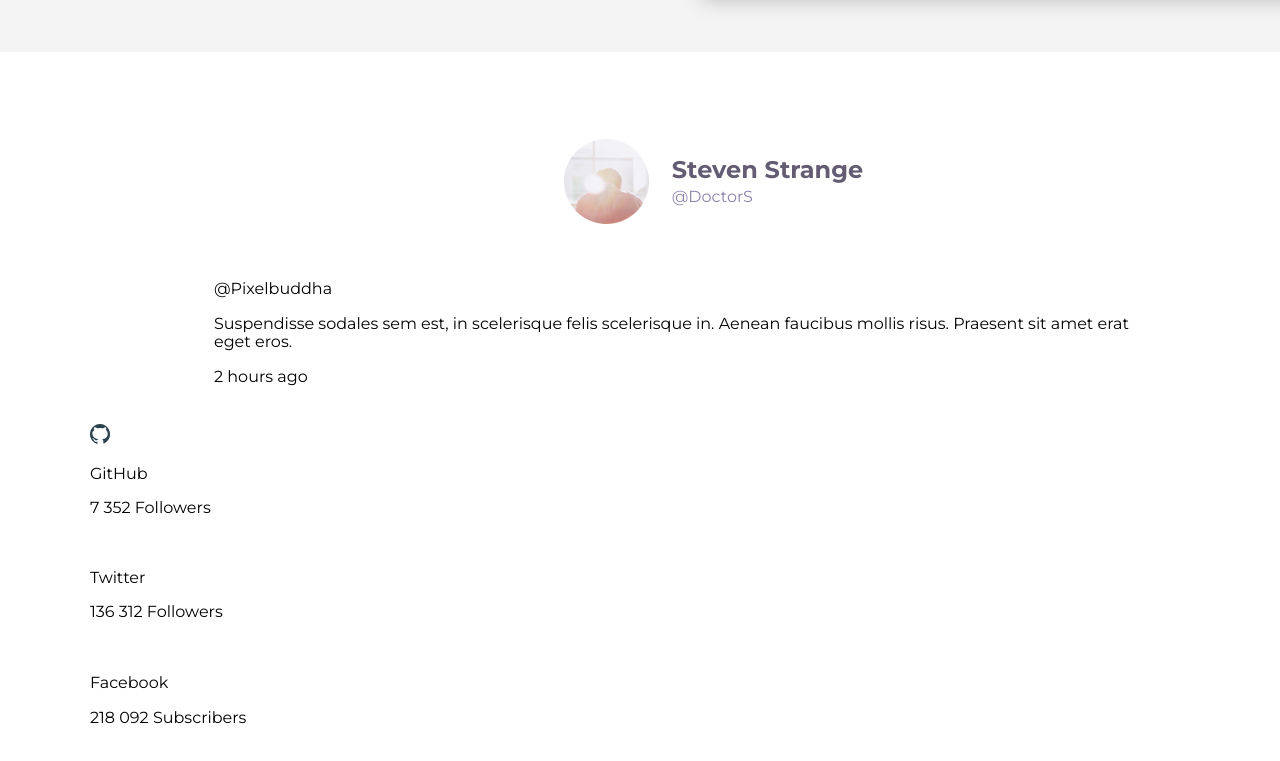
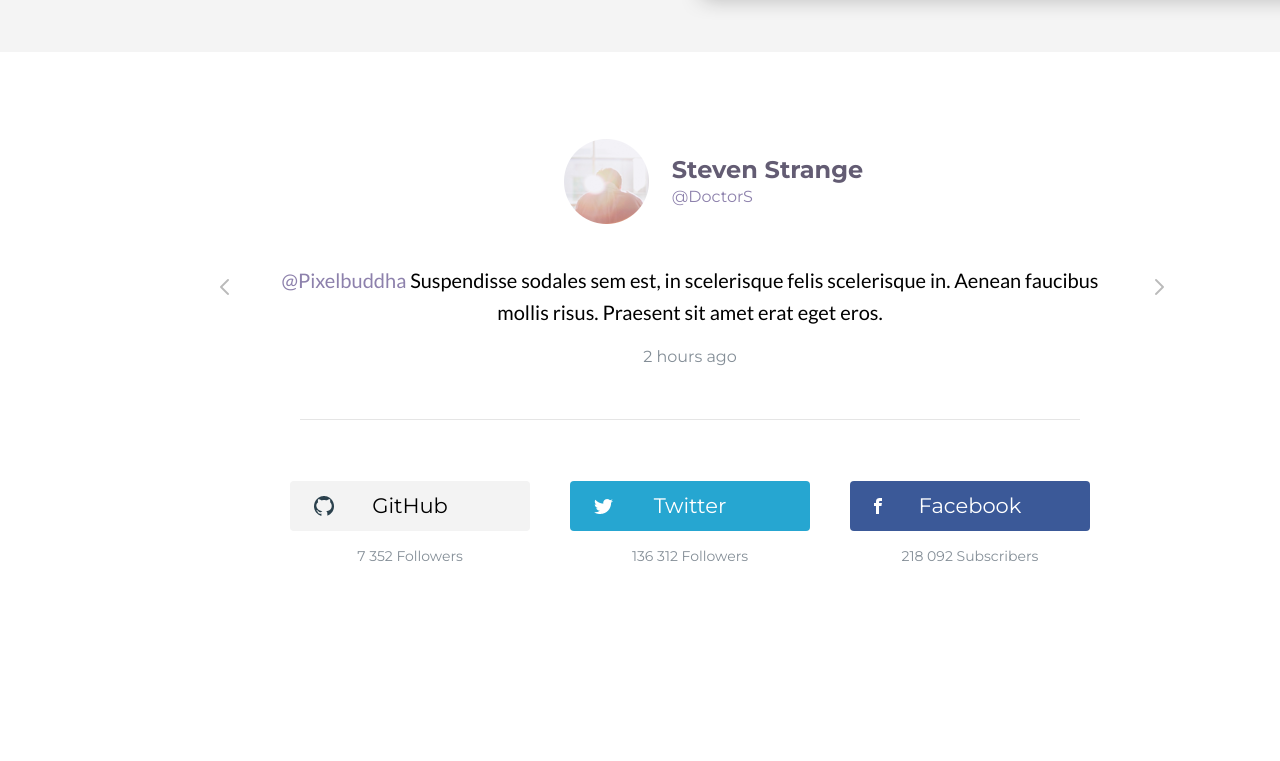
Before and after one commit to ElijahBark/forkio-step-project, a website: page src/index.html in a window 1280 px wide. Shown: the part 661-1422 px from the top of the page. After the commit the page ends 1305 px from the top, so only its background shows below. Drawn offline with nearby package versions, Linux system fonts and the light colour scheme.

Commit message:
320p version finished + Desktop version fixed

```diff
--- a/src/scss/_carousel-desktop.scss
+++ b/src/scss/_carousel-desktop.scss
@@ -68,4 +68,145 @@ $font-stack-lato: 'Lato', sans-serif;
     }
   }
 
+  .carousel__slider{
+    margin: 25px auto;
+    width:847px;
+
+    div{
+      text-align: center;
+      font-family: $font-stack-lato;
+      font-weight: 400;
+      font-size: 20px;
+      line-height: 32px;
+
+      p{
+        display: inline;
+      }
+    }
+  }
+
+  .slick-prev:before {
+    color: #a4a4a4;
+  }
+  .slick-next:before {
+    color: #a4a4a4;
+  }
+
+  .purple{
+    color: #8d81ac;
+  }
+
+  .post-time{
+    display: block;
+    margin-top: 10px;
+
+    p{
+      height: 16px;
+      color: #848e97;
+      font-family: $font-stack-montserrat;
+      font-size: 16px;
+      font-weight: 400;
+      line-height: 32px;
+    }
+  }
+
+  .slick-prev{
+    left: -52px;
+    top: 20%;
+  }
+
+  .slick-next{
+    right: -56px;
+    top: 20%
+  }
+
+  .slick-prev:before {
+    content: url("../img/Arrow_L.png");
+  }
+
+  .slick-next:before {
+    content: url("../img/Arrow_R.png");
+  }
+
+  .carousel__social-media{
+    position: relative;
+    width: 66.66%;
+    margin: 57px auto 0 auto;
+    display: flex;
+    justify-content: space-between;
+  }
+
+  .carousel__social-media:before{
+    margin: auto;
+    content: "";
+    position: absolute;
+    top: -75%;
+    left: 0;
+    right: 0;
+    height: 1px;
+    border-top: 1px solid #000;
+    width: 780px;
+    opacity: 0.1;
+  }
+
+  .social-media__container{
+    display: flex;
+    flex-direction: column;
+    justify-content:space-between;
+    width: 240px;
+    height: 83px;
+
+    div{
+      position: relative;
+      border-radius: 4px;
+      width: 240px;
+      height: 50px;
+
+      .social-media__img{
+        position: absolute;
+        top: 0;
+        bottom: 0;
+        left: 0;
+        right: 0;
+        margin: auto 0 auto 24px;
+      }
+
+      p{
+        margin: 0 0;
+        position: absolute;
+        left: 50%;
+        top: 50%;
+        transform: translate(-50%, -50%);
+        display: inline;
+        font-family: $font-stack-montserrat;
+        font-size: 21px;
+        font-weight: 400;
+      }
+    }
+
+    .social-media__followers{
+      text-align: center;
+      font-size: 14px;
+      color: #848e97;
+      margin: 0 0;
+    }
+  }
+
+  .github_btn{
+    background-color: #f3f3f3;
+    color: #000;
+  }
+
+  .facebook_btn, .twitter_btn{
+    color: #ffffff;
+  }
+
+  .twitter_btn{
+    background-color: #26a6d1;
+  }
+
+  .facebook_btn{
+    background-color: #3b5998;
+  }
+
 }
```
Also changed, not shown: src/css/style.css.
